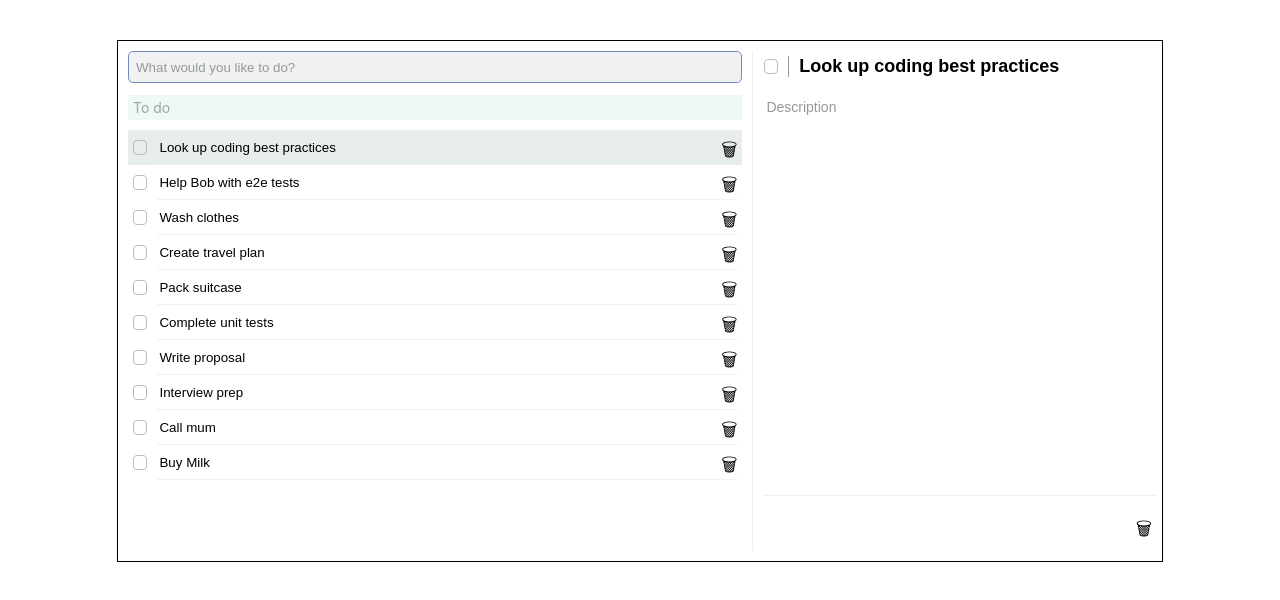
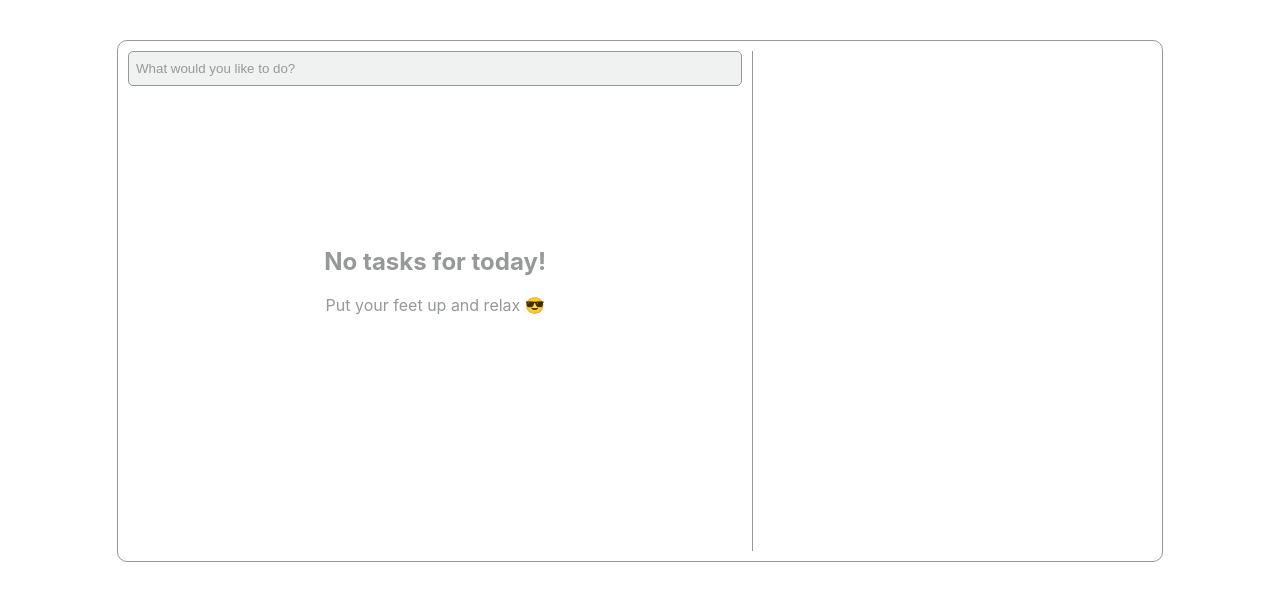
Before and after one commit to Ossie-Nwokedi/todo-list, a React (Create React App) app: page / in a window 1280 px wide. Shown: the top 600 px of the page. Built offline with nearby package versions, Linux system fonts and the light colour scheme.

Commit message:
More styling

```diff
--- a/src/App.tsx
+++ b/src/App.tsx
@@ -11,7 +11,8 @@ const TodoContainer = styled.div`
   margin: 40px auto;
   max-width: 1024px;
   height: 500px;
-  border: 1px solid black;
+  border: 1px solid #969899;
+  border-radius: 10px;
 `;
 
 const LeftPanel = styled.div`
@@ -24,7 +25,7 @@ const LeftPanel = styled.div`
 const Divider = styled.div`
   width: 1px;
   margin: 0 10px 0 10px;
-  border-left: 1px solid #eef1f0;
+  border-left: 1px solid #969899;
 `;
 
 const RightPanel = styled.div`
--- a/src/components/Checkbox.tsx
+++ b/src/components/Checkbox.tsx
@@ -4,6 +4,7 @@ import styled from "styled-components";
 const StyledCheckbox = styled.div`
   width: 15px;
   height: 15px;
+  min-width:15px;
   top: 0;
   border: 1px solid #babcbc;
   border-radius: 4px;
--- a/src/components/DeleteButton.tsx
+++ b/src/components/DeleteButton.tsx
@@ -5,16 +5,19 @@ const DeleteButton = styled.button`
   background: none;
   cursor: pointer;
   font-size: 18px;
-  width: 20x;
-  height: 20px;
+  width: 20px;
+  height: 25px;
   padding: 0;
+  border-radius: 5px;
   outline: none;
+  color: #aaaaaa;
   :before {
     content: '🗑';
   }
 
-  :hover {
-    background-color: #eef1f0;
+  :hover, :focus {
+    transition: 600ms;
+    color:black;
   }
 `;
 
--- a/src/components/TodoDetail.tsx
+++ b/src/components/TodoDetail.tsx
@@ -42,7 +42,7 @@ const DescriptionBox = styled.textarea`
   flex: 1;
   font-family: "arial";
   margin-bottom: 20px;
-  border-bottom: 1px solid #eef1f0;
+  border-bottom: 1px solid #969899;
 
   ::placeholder {
     color: #969899;
@@ -53,6 +53,15 @@ const DescriptionBox = styled.textarea`
 const DeleteTodoButton = styled(DeleteButton)`
   align-self: flex-end;
   margin-bottom: 20px;
+`;
+
+const NoSelectionContainer = styled.div`
+  height: 70%;
+  display: flex;
+  flex-direction: column;
+  align-items: center;
+  justify-content: center;
+  color: #969899;
 `;
 
 type Props = {
@@ -78,7 +87,7 @@ const TodoDetail: FunctionComponent<Props> = ({ todo, numTodos }) => {
   }
 
   if (!todo) {
-    return <span>click on a todo to see its details</span>;
+    return <NoSelectionContainer>Click on a todo to see its details 📝</NoSelectionContainer>;
   }
 
   return (
@@ -93,6 +102,7 @@ const TodoDetail: FunctionComponent<Props> = ({ todo, numTodos }) => {
         value={todo.description}
         onChange={onDescriptionChange}
       />
+
       <DeleteTodoButton onClick={remove} />
     </Container>
   );
--- a/src/components/TodoInputBar.tsx
+++ b/src/components/TodoInputBar.tsx
@@ -13,13 +13,9 @@ const Container = styled.div`
   border-radius: 5px;
   height: 35px;
   padding: 0 5px 0 5px;
-  margin-bottom: 12px;
-  :hover {
-    border: 1px solid #7888bf;
-  }
-
-  :focus-within {
-    border: 1px solid #7888bf;
+  margin-bottom: 10px;
+  :hover, :focus-within {
+    border: 1px solid #969899;
   }
 `;
 
--- a/src/components/TodoList.tsx
+++ b/src/components/TodoList.tsx
@@ -13,6 +13,15 @@ const Container = styled.div`
   overflow-y: auto;
 `;
 
+const NoTodosContainer = styled.div`
+  height: 70%;
+  display: flex;
+  flex-direction: column;
+  align-items: center;
+  justify-content: center;
+  color: #969899;
+`;
+
 type Props = {
   todos: Todo[];
   selectedTodo: string;
@@ -20,10 +29,15 @@ type Props = {
 
 const TodoList: FunctionComponent<Props> = ({ todos, selectedTodo }) => {
   const rows: Array<ReactElement> = [];
-  let completed: any = null;
+  let renderedCompleteds: boolean = false;
 
   if (todos.length === 0) {
-    return <span>Hurrah! You have nothing to do!</span>;
+    return (
+      <NoTodosContainer>
+        <h2>No tasks for today!</h2>
+        <span>Put your feet up and relax 😎</span>
+      </NoTodosContainer>
+    );
   }
 
   // sort by completed/uncompleted
@@ -32,10 +46,9 @@ const TodoList: FunctionComponent<Props> = ({ todos, selectedTodo }) => {
   );
 
   todos.forEach((todo) => {
-    if (completed !== todo.completed) {
-      completed = todo.completed;
-      const status = completed ? "Completed" : "To do";
-      rows.push(<TodoStatusRow key={status} status={status} />);
+    if (todo.completed && !renderedCompleteds) {
+      renderedCompleteds = true;
+      rows.push(<TodoStatusRow key="completed" status="Completed" />);
     }
     rows.push(
       <TaskRow
--- a/src/components/TodoStatusRow.tsx
+++ b/src/components/TodoStatusRow.tsx
@@ -6,7 +6,7 @@ const Container = styled.div`
   align-items: center;
   height: 25px;
   background-color: rgba(173, 225, 198, 0.2);
-  margin-bottom: 10px;
+  margin: 10px 0 10px 0;
   padding-left: 5px;
   color: #a1a1a1;
   font-size: 14px;
--- a/src/index.tsx
+++ b/src/index.tsx
@@ -15,20 +15,20 @@ const store = createStore(
   win.__REDUX_DEVTOOLS_EXTENSION__ && win.__REDUX_DEVTOOLS_EXTENSION__()
 );
 
-store.dispatch(addTodo("Buy Milk"));
-store.dispatch(addTodo("Call mum"));
-store.dispatch(addTodo("Interview prep"));
-store.dispatch(addTodo("Write proposal"));
-store.dispatch(addTodo("Complete unit tests"));
-store.dispatch(addTodo("Pack suitcase"));
-store.dispatch(addTodo("Create travel plan"));
-store.dispatch(addTodo("Wash clothes"));
-store.dispatch(addTodo("Help Bob with e2e tests"));
-store.dispatch(addTodo("Look up coding best practices"));
+// store.dispatch(addTodo("Buy Milk"));
+// store.dispatch(addTodo("Call mum"));
+// store.dispatch(addTodo("Interview prep"));
+// store.dispatch(addTodo("Write proposal"));
+// store.dispatch(addTodo("Complete unit tests"));
+// store.dispatch(addTodo("Pack suitcase"));
+// store.dispatch(addTodo("Create travel plan"));
+// store.dispatch(addTodo("Wash clothes"));
+// store.dispatch(addTodo("Help Bob with e2e tests"));
+// store.dispatch(addTodo("Look up coding best practices"));
 
 
 
-store.dispatch(selectTodo(store.getState().todos[0].id));
+// store.dispatch(selectTodo(store.getState().todos[0].id));
 // store.dispatch(removeTodo(store.getState().todos[1].id));
 
 ReactDOM.render(
```
